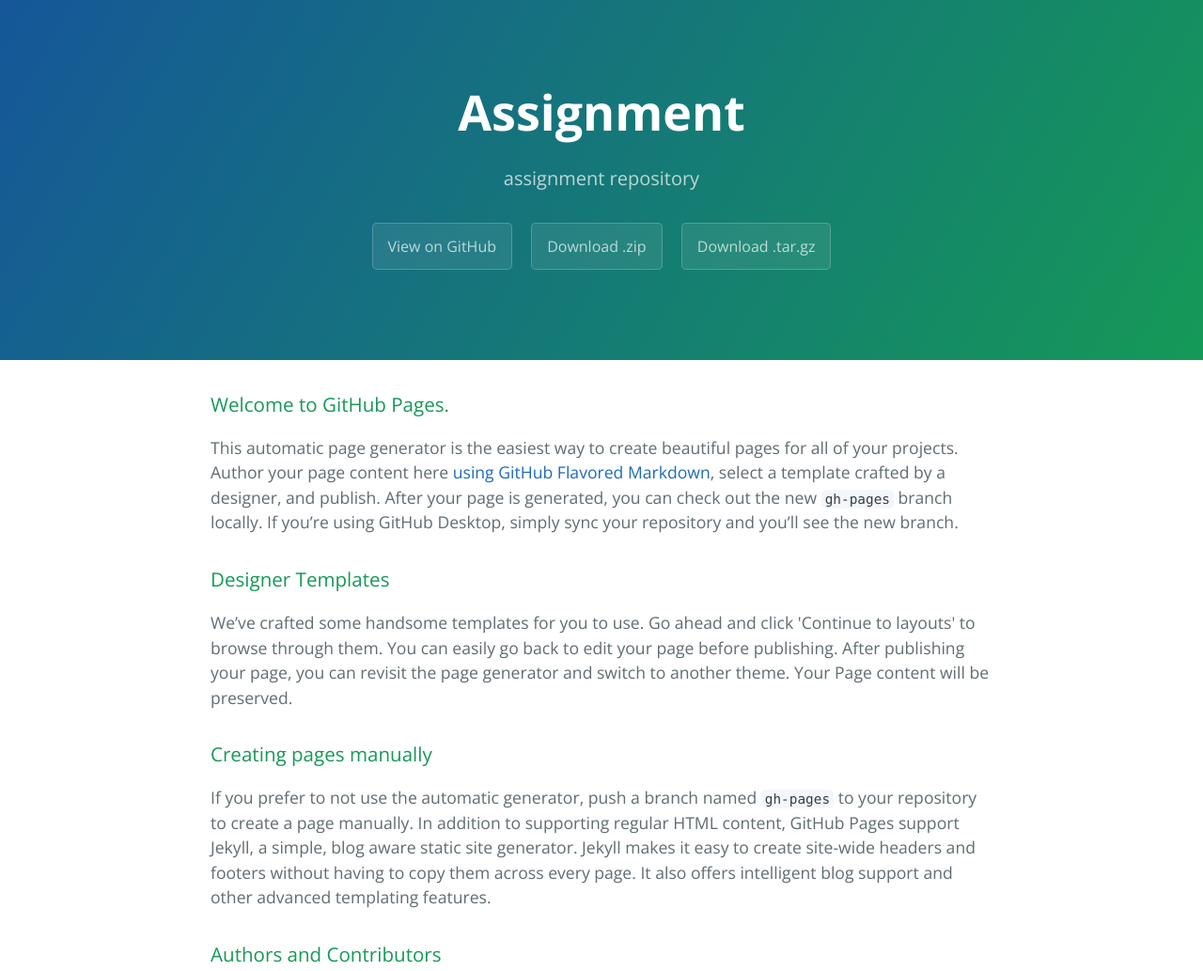
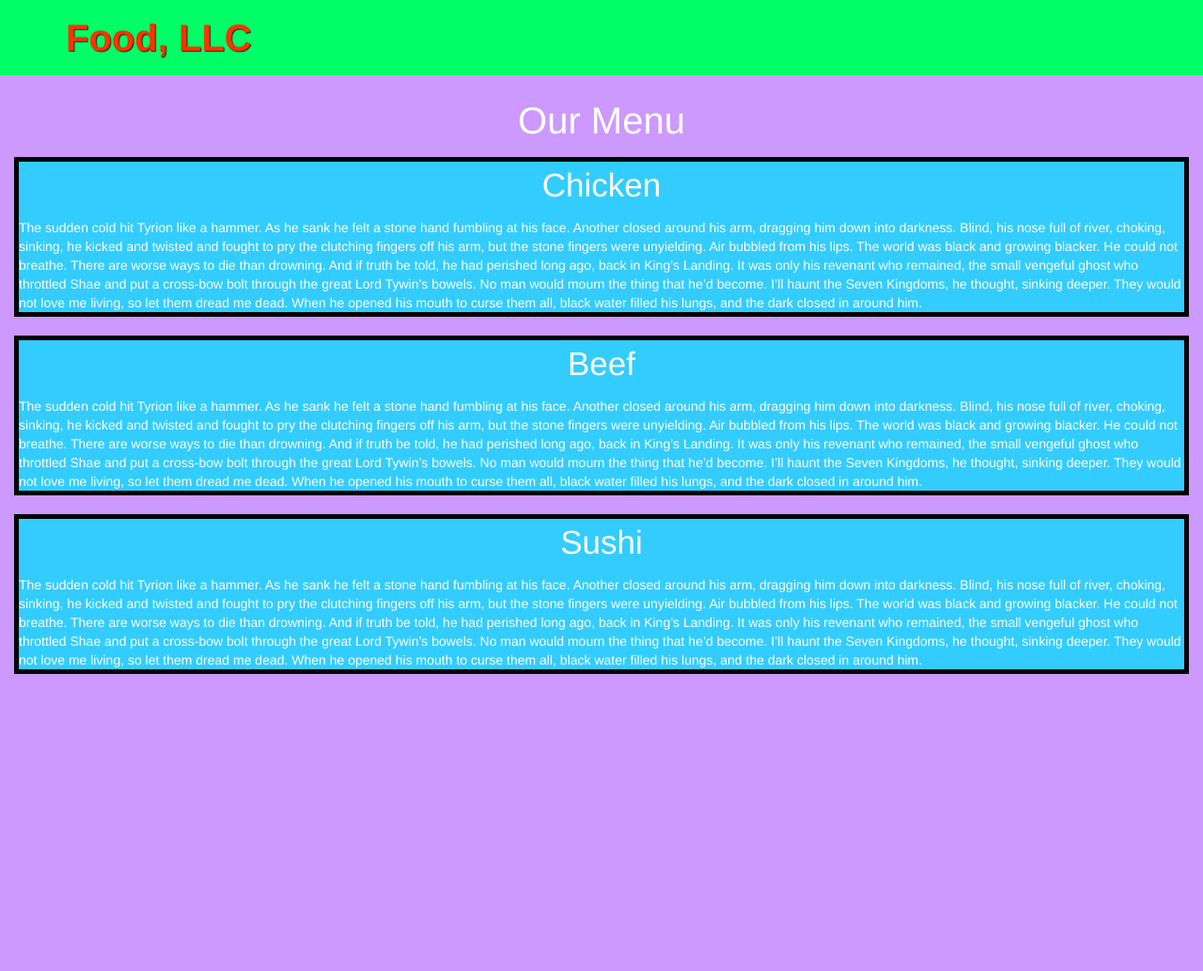
Before and after one commit to DDL2597/assignment, a plain HTML site: page index.html in a window 1280 px wide. Shown: the top 1033 px of the page at 94% size. After the commit the page ends 800 px from the top, so only its background shows below. Drawn offline with nearby package versions, Linux system fonts and the light colour scheme; files that its build step writes are made by us from their sources.

Commit message:
Assignment3

```diff
--- a/index.html
+++ b/index.html
@@ -1,57 +1,128 @@
-<!DOCTYPE html>
-<html lang="en-us">
+<!doctype html>
+<html lang="en">
   <head>
-    <meta charset="UTF-8">
-    <title>Assignment by DDL2597</title>
+    <meta charset="utf-8">
+    <meta http-equiv="X-UA-Compatible" content="IE=edge">
     <meta name="viewport" content="width=device-width, initial-scale=1">
-    <link rel="stylesheet" type="text/css" href="stylesheets/normalize.css" media="screen">
-    <link href='https://fonts.googleapis.com/css?family=Open+Sans:400,700' rel='stylesheet' type='text/css'>
-    <link rel="stylesheet" type="text/css" href="stylesheets/stylesheet.css" media="screen">
-    <link rel="stylesheet" type="text/css" href="stylesheets/github-light.css" media="screen">
+    <title>Assignment2</title>
+    <link rel="stylesheet" href="css/bootstrap.min.css">
+    <link rel="stylesheet" href="css/styles.css">
+    <link href='https://fonts.googleapis.com/css?family=Oxygen:400,300,700' rel='stylesheet' type='text/css'>
+    <link href='https://fonts.googleapis.com/css?family=Lora' rel='stylesheet' type='text/css'>
   </head>
 <body>
-    <section class="page-header">
-      <h1 class="project-name">Assignment</h1>
-      <h2 class="project-tagline">assignment repository</h2>
-      <a href="https://github.com/DDL2597/assignment" class="btn">View on GitHub</a>
-      <a href="https://github.com/DDL2597/assignment/zipball/master" class="btn">Download .zip</a>
-      <a href="https://github.com/DDL2597/assignment/tarball/master" class="btn">Download .tar.gz</a>
+  <header>
+    <nav id="header-nav" class="navbar navbar-default">
+      <div class="container">
+        <div class="navbar-header">
+
+
+          <div class="navbar-brand">
+            <a href="index.html"><h1>Food, LLC</h1></a>
+
+          </div>
+
+          <button type="button" class="navbar-toggle collapsed" data-toggle="collapse" data-target="#collapsable-nav" aria-expanded="false">
+            <span class="sr-only">Toggle navigation</span>
+            <span class="icon-bar"></span>
+            <span class="icon-bar"></span>
+            <span class="icon-bar"></span>
+          </button>
+        </div>
+
+        <div id="collapsable-nav" class="collapse navbar-collapse ">
+           <ul id="nav-list" class="nav navbar-nav navbar-right">
+            <li>
+              <a href="#Chicken" >
+               <br class="hidden-xs"> Chicken</a>
+            </li>
+            <li>
+              <a href="#Beef">
+                <br class="hidden-xs"> Beef</a>
+            </li>
+            <li>
+              <a href="#Sushi">
+                <br class="hidden-xs"> Sushi</a>
+            </li>
+
+          </ul><!-- #nav-list -->
+        </div><!-- .collapse .navbar-collapse -->
+      </div><!-- .container -->
+    </nav><!-- #header-nav -->
+  </header>
+  <div class="col-md-12 col-sm-12 col-xs-12">
+
+ <p class="text-center OurMenu">Our Menu</p>
+<!--CHICKEN-->
+<section id="Chicken">
+<div class="Chicken">
+
+  <p class="text-center Title">Chicken</p>
+  <div class="Content">
+    The sudden cold hit Tyrion like a hammer. As he sank he felt a stone hand fumbling at his face.
+Another closed around his arm, dragging him down into darkness. Blind, his nose full of river, choking,
+sinking, he kicked and twisted and fought to pry the clutching fingers off his arm, but the stone fingers
+were unyielding. Air bubbled from his lips. The world was black and growing blacker. He could not
+breathe.
+There are worse ways to die than drowning. And if truth be told, he had perished long ago, back
+in King’s Landing. It was only his revenant who remained, the small vengeful ghost who throttled Shae
+and put a cross-bow bolt through the great Lord Tywin’s bowels. No man would mourn the thing that
+he’d become. I’ll haunt the Seven Kingdoms, he thought, sinking deeper. They would not love me living,
+so let them dread me dead.
+When he opened his mouth to curse them all, black water filled his lungs, and the dark closed in
+around him.
+  </div>
+</div>
 </section>
 
-    <section class="main-content">
-      <h3>
-<a id="welcome-to-github-pages" class="anchor" href="#welcome-to-github-pages" aria-hidden="true"><span aria-hidden="true" class="octicon octicon-link"></span></a>Welcome to GitHub Pages.</h3>
+<!--BEEF-->
 
-<p>This automatic page generator is the easiest way to create beautiful pages for all of your projects. Author your page content here <a href="https://guides.github.com/features/mastering-markdown/">using GitHub Flavored Markdown</a>, select a template crafted by a designer, and publish. After your page is generated, you can check out the new <code>gh-pages</code> branch locally. If you’re using GitHub Desktop, simply sync your repository and you’ll see the new branch.</p>
+<section id="Beef">
+<div class="Beef">
 
-<h3>
-<a id="designer-templates" class="anchor" href="#designer-templates" aria-hidden="true"><span aria-hidden="true" class="octicon octicon-link"></span></a>Designer Templates</h3>
-
-<p>We’ve crafted some handsome templates for you to use. Go ahead and click 'Continue to layouts' to browse through them. You can easily go back to edit your page before publishing. After publishing your page, you can revisit the page generator and switch to another theme. Your Page content will be preserved.</p>
-
-<h3>
-<a id="creating-pages-manually" class="anchor" href="#creating-pages-manually" aria-hidden="true"><span aria-hidden="true" class="octicon octicon-link"></span></a>Creating pages manually</h3>
-
-<p>If you prefer to not use the automatic generator, push a branch named <code>gh-pages</code> to your repository to create a page manually. In addition to supporting regular HTML content, GitHub Pages support Jekyll, a simple, blog aware static site generator. Jekyll makes it easy to create site-wide headers and footers without having to copy them across every page. It also offers intelligent blog support and other advanced templating features.</p>
-
-<h3>
-<a id="authors-and-contributors" class="anchor" href="#authors-and-contributors" aria-hidden="true"><span aria-hidden="true" class="octicon octicon-link"></span></a>Authors and Contributors</h3>
-
-<p>You can <a href="https://help.github.com/articles/basic-writing-and-formatting-syntax/#mentioning-users-and-teams" class="user-mention">@mention</a> a GitHub username to generate a link to their profile. The resulting <code>&lt;a&gt;</code> element will link to the contributor’s GitHub Profile. For example: In 2007, Chris Wanstrath (<a href="https://github.com/defunkt" class="user-mention">@defunkt</a>), PJ Hyett (<a href="https://github.com/pjhyett" class="user-mention">@pjhyett</a>), and Tom Preston-Werner (<a href="https://github.com/mojombo" class="user-mention">@mojombo</a>) founded GitHub.</p>
-
-<h3>
-<a id="support-or-contact" class="anchor" href="#support-or-contact" aria-hidden="true"><span aria-hidden="true" class="octicon octicon-link"></span></a>Support or Contact</h3>
-
-<p>Having trouble with Pages? Check out our <a href="https://help.github.com/pages">documentation</a> or <a href="https://github.com/contact">contact support</a> and we’ll help you sort it out.</p>
-
-      <footer class="site-footer">
-        <span class="site-footer-owner"><a href="https://github.com/DDL2597/assignment">Assignment</a> is maintained by <a href="https://github.com/DDL2597">DDL2597</a>.</span>
-
-        <span class="site-footer-credits">This page was generated by <a href="https://pages.github.com">GitHub Pages</a> using the <a href="https://github.com/jasonlong/cayman-theme">Cayman theme</a> by <a href="https://twitter.com/jasonlong">Jason Long</a>.</span>
-      </footer>
-
+  <p class="text-center Title">Beef</p>
+  <div class="Content">
+    The sudden cold hit Tyrion like a hammer. As he sank he felt a stone hand fumbling at his face.
+Another closed around his arm, dragging him down into darkness. Blind, his nose full of river, choking,
+sinking, he kicked and twisted and fought to pry the clutching fingers off his arm, but the stone fingers
+were unyielding. Air bubbled from his lips. The world was black and growing blacker. He could not
+breathe.
+There are worse ways to die than drowning. And if truth be told, he had perished long ago, back
+in King’s Landing. It was only his revenant who remained, the small vengeful ghost who throttled Shae
+and put a cross-bow bolt through the great Lord Tywin’s bowels. No man would mourn the thing that
+he’d become. I’ll haunt the Seven Kingdoms, he thought, sinking deeper. They would not love me living,
+so let them dread me dead.
+When he opened his mouth to curse them all, black water filled his lungs, and the dark closed in
+around him.
+  </div>
+</div>
 </section>
 
+<!--SUSHI-->
+<section id="Sushi">
 
+<div class="Sushi">
+
+ <p class="text-center Title">Sushi</p>
+  <div class="Content">
+    The sudden cold hit Tyrion like a hammer. As he sank he felt a stone hand fumbling at his face.
+Another closed around his arm, dragging him down into darkness. Blind, his nose full of river, choking,
+sinking, he kicked and twisted and fought to pry the clutching fingers off his arm, but the stone fingers
+were unyielding. Air bubbled from his lips. The world was black and growing blacker. He could not
+breathe.
+There are worse ways to die than drowning. And if truth be told, he had perished long ago, back
+in King’s Landing. It was only his revenant who remained, the small vengeful ghost who throttled Shae
+and put a cross-bow bolt through the great Lord Tywin’s bowels. No man would mourn the thing that
+he’d become. I’ll haunt the Seven Kingdoms, he thought, sinking deeper. They would not love me living,
+so let them dread me dead.
+When he opened his mouth to curse them all, black water filled his lungs, and the dark closed in
+around him.
+  </div>
+</div>
+</section>
+  <!-- jQuery (Bootstrap JS plugins depend on it) -->
+  <script src="js/jquery-2.1.4.min.js"></script>
+  <script src="js/bootstrap.min.js"></script>
+  <script src="js/script.js"></script>
 </body>
 </html>
--- /dev/null
+++ b/styles.css
@@ -0,0 +1,100 @@
+body {
+    color: #fff;
+  background-color: #CC99FF;
+
+}
+
+/** HEADER **/
+#header-nav {
+  background-color: #00FF66;
+  border-radius: 0;
+  border: 0;
+  margin-bottom: 20px;
+}
+
+
+
+.navbar-brand {
+  padding-top: 25px;
+}
+
+.navbar-brand h1 { /* Restaurant name */
+
+  color: #FF3300;
+  font-size: 40px;
+ /* text-transform: uppercase;*/
+  font-weight: bold;
+  text-shadow: 1px 1px 1px #222;
+  margin-top: 0;
+  margin-bottom: 0;
+  line-height: .75;
+}
+.navbar-brand a:hover, .navbar-brand a:focus {
+  text-decoration: none;
+}
+
+
+
+#nav-list {
+  margin-top: 10px;
+}
+#nav-list a {
+  color: #951C49;
+  text-align: center;
+}
+#nav-list a:hover {
+  background: #E7E7E7;
+}
+#nav-list a span {
+  font-size: 1.8em;
+}
+
+
+
+.navbar-header button.navbar-toggle, .navbar-header .icon-bar {
+  border: 1px solid #61122f;
+}
+.navbar-header button.navbar-toggle {
+  clear: both;
+  margin-top: -30px;
+}
+/* END HEADER */
+
+/* Main Body Content*/
+
+.OurMenu{
+  font-size: 40px;
+}
+
+.Chicken , .Beef, .Sushi{
+
+  box-sizing: border-box;
+   /* width:90%;*/
+    background-color: #33CCFF;
+    border: 5px solid black;
+    margin-left: auto;
+    margin-right: auto;
+    margin-bottom: 20px;
+    position: relative;
+
+
+}
+
+.Title{
+  font-size: 35px;
+}
+
+/*****For Computer Screen*****/
+   @media (min-width: 992px) {
+    #nav-list a{
+      opacity: 0;
+    }
+   }
+
+   /*****For Tablet Screen*****/
+     @media (min-width: 768px) and (max-width: 991px){
+      #nav-list a{
+      opacity: 0;
+    }
+
+     }
```
Lines whose indentation alone changed are shown as unchanged.
